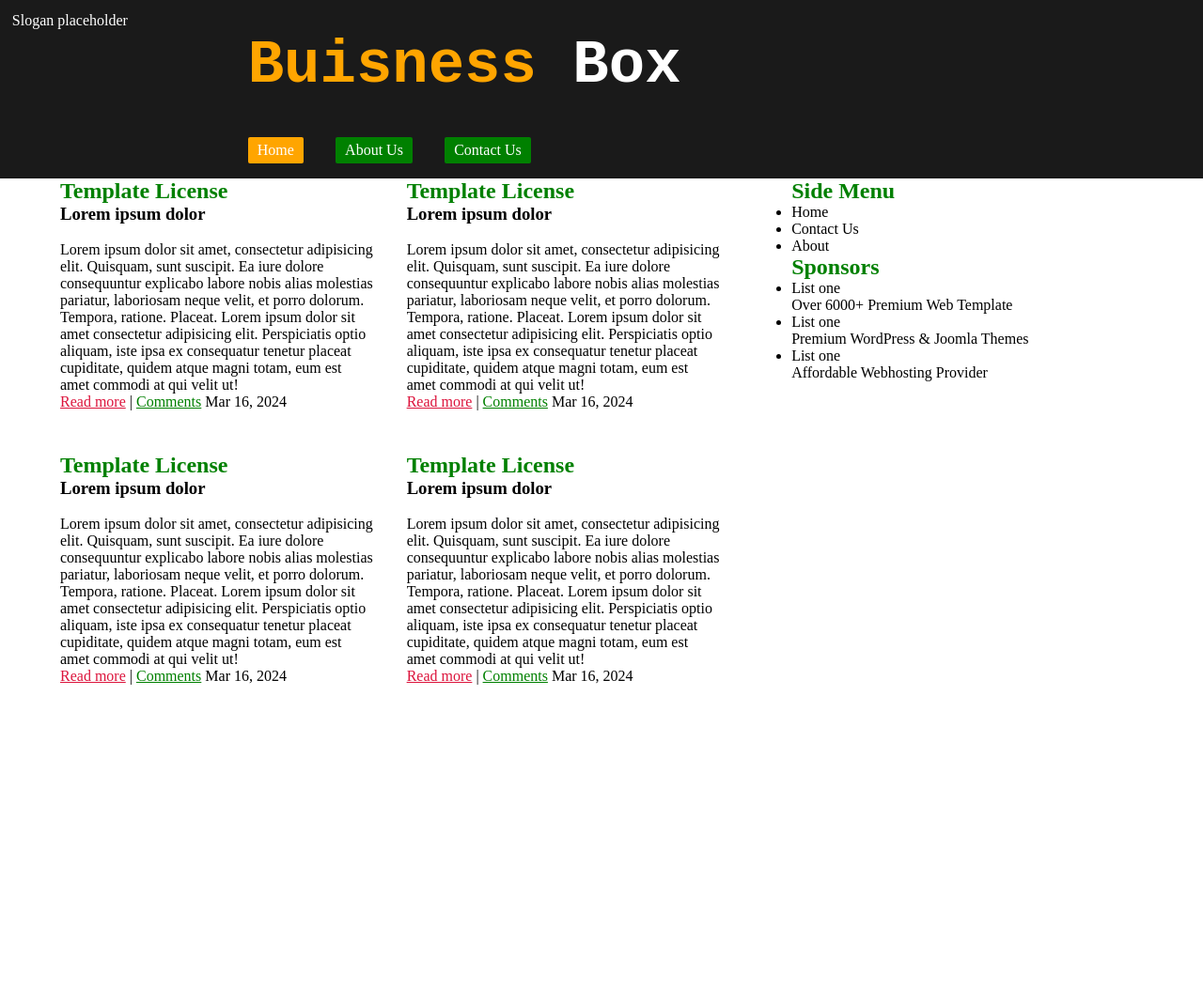
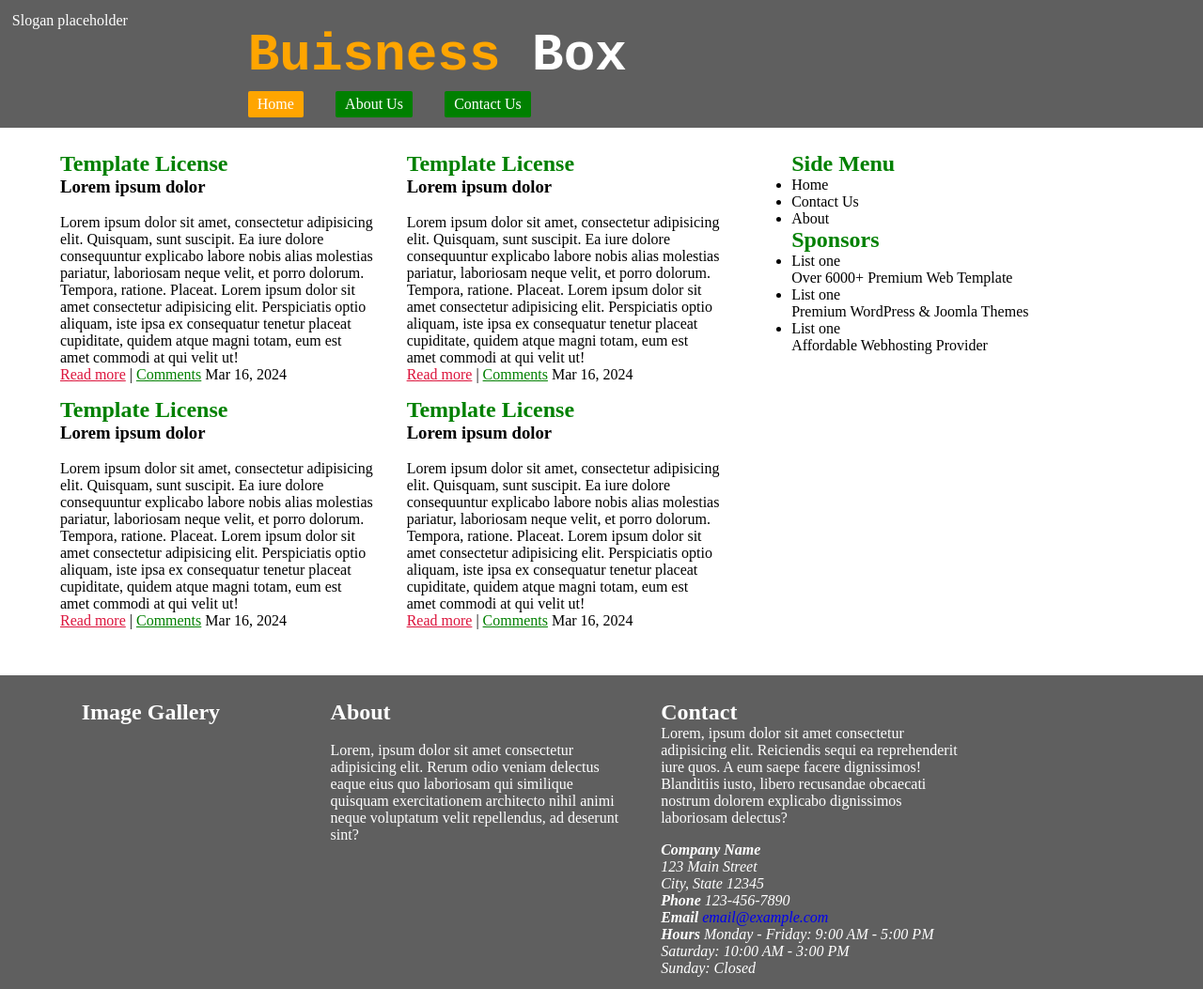
Before and after one commit to snoppycoder/Assesment-2_Milki-Legesse-_UGR-9040-15_2, a plain HTML site: page index.html in a window 1280 px wide. Shown: the whole page at 94% size. Before the commit the page ends 800 px from the top, so only its background shows below. Drawn offline with Linux system fonts and the light colour scheme.

Commit message:
Styled the index.html

```diff
--- a/index.html
+++ b/index.html
@@ -17,7 +17,7 @@
            </span>
            <nav>
             <ul>
-              <li><a href="index.html">Home</a></li>
+              <li class="active"><a href="index.html">Home</a></li>
               <li><a href="src/html/about.html">About Us</a></li>
               <li><a href="src/html/contact.html">Contact Us</a></li>
             </ul>
@@ -107,6 +107,45 @@
 
 
     </main>
+    <div class="footer-container">
+        <footer class="ftr">
+            <article>
+                <h2>Image Gallery</h2>
+            </article>
+
+            <article>
+                <h2>About</h2>
+                <img src="" alt="">
+                <p>
+                    Lorem, ipsum dolor sit amet consectetur adipisicing elit. Rerum odio veniam delectus eaque eius quo laboriosam qui similique quisquam exercitationem architecto nihil animi neque voluptatum velit repellendus, ad deserunt sint?
+                </p>
+            </article>
+            <article class="footer-contact">
+                <h2>Contact</h2>
+                <p>Lorem, ipsum dolor sit amet consectetur adipisicing elit. Reiciendis sequi ea reprehenderit iure quos. A eum saepe facere dignissimos! Blanditiis iusto, libero recusandae obcaecati nostrum dolorem explicabo dignissimos laboriosam delectus?</p>
+                <address>
+                    <p>
+                        <strong>Company Name</strong><br>
+                        123 Main Street<br>
+                        City, State 12345
+                    </p>
+                    <p>
+                        <strong>Phone</strong> 123-456-7890<br>
+                        <strong>Email</strong>  <a href="mailto:email@example.com">email@example.com</a>
+                    </p>
+                    <p>
+                        <strong>Hours</strong> Monday - Friday: 9:00 AM - 5:00 PM<br>
+                        Saturday: 10:00 AM - 3:00 PM<br>
+                        Sunday: Closed
+                    </p>
+                </address>
+
+            </article>
+
+        </footer>
+
+
+    </div>
 
 </body>
 </html>
--- a/src/CSS/layout.css
+++ b/src/CSS/layout.css
@@ -2,7 +2,7 @@
 * {
     padding: 0;
     margin: 0;
-    box-sizing: border-box;
+
 
 }
 body, html {
@@ -32,11 +32,10 @@ header > div {
 .slogan {
     height: 10%;
 }header >div {
-    height: 80%;
+    height: 75%;
     margin-left: 20%;
 }
-header
-nav {
+header nav {
     height: 5%;
     width: 30%;
 }
@@ -55,6 +54,7 @@ main {
     width: 100%;
     height: 100%;
     justify-content: center;
+    padding: 2% 0% 5% 0%;
 }
 div.otherthan {
     display: grid;
@@ -62,6 +62,17 @@ div.otherthan {
     gap: 3% ;
     justify-items: center;
     grid-template-columns: repeat(3, 29%);
-    grid-template-rows: auto auto;
+    grid-template-rows: repeat(2, auto);
 
 }
+.footer-container {
+padding: 2% 0% 1% 0%;
+width: 100%;
+}
+footer.ftr {
+    display: grid;
+    grid-template-columns: repeat(3, 1fr);
+    width: 80%;
+    gap: 0% 3%;
+    justify-items: center;
+}
--- a/src/CSS/style.css
+++ b/src/CSS/style.css
@@ -1,48 +1,62 @@
 :root {
-    --linkthreeandtwo: green;
-    --linkone:orange;
+    --inactive: green;
+    --active:orange;
     --readme:crimson;
+    --main-background-color: #5f5f5f;
 
 }
+.active {
+    background-color: var(--active);
 
+}
+.inactive {
+    background-color: var(--inactive);
+}
 
 header {
     color: #fff;
-    background-color: #1a1a1a
+    background-color: var(--main-background-color);
 }
 a {
     text-decoration: none;
 }
 header h1 {
     font-family: monospace, serif, sans-serif;
-    font-size: 4em;
+    font-size: 3.5em;
 }
 .buisness {
-    color: var(--linkone);
+    color: var(--active);
 
 }
 header a  {
     color: #fff;
     cursor: pointer;
 }
-header nav ul li:nth-child(1) {
-    background-color: var(--linkone);
-    padding: 5px 10px;
-    border-radius: 2px;
-
-}header nav ul li:nth-child(2), header nav ul li:nth-child(3) {
-    background-color: var(--linkthreeandtwo);
+header nav ul li {
+    background-color: var(--inactive);
     padding: 5px 10px;
     border-radius: 2px;
 }
+header nav ul li a:active header nav u li header nav, nav ul li a:hover {
+    background-color: var(--active);
+}
 main h1, aside h2 {
-    color: var(--linkthreeandtwo);
+    color: var(--inactive);
 }
-footer :nth-child(1) {
+main footer :nth-child(1) {
     color: var(--readme);
     text-decoration: underline;
 }
-footer :nth-child(2) {
-    color: var(--linkthreeandtwo);
+main footer :nth-child(2) {
+    color: var(--inactive);
     text-decoration: underline;
 }
+.footer-container {
+    color: white;
+    background-color: var(--main-background-color);
+}
+::-webkit-scrollbar {
+    visibility:hidden;
+}address {
+    padding-top: 5%;
+}
```
